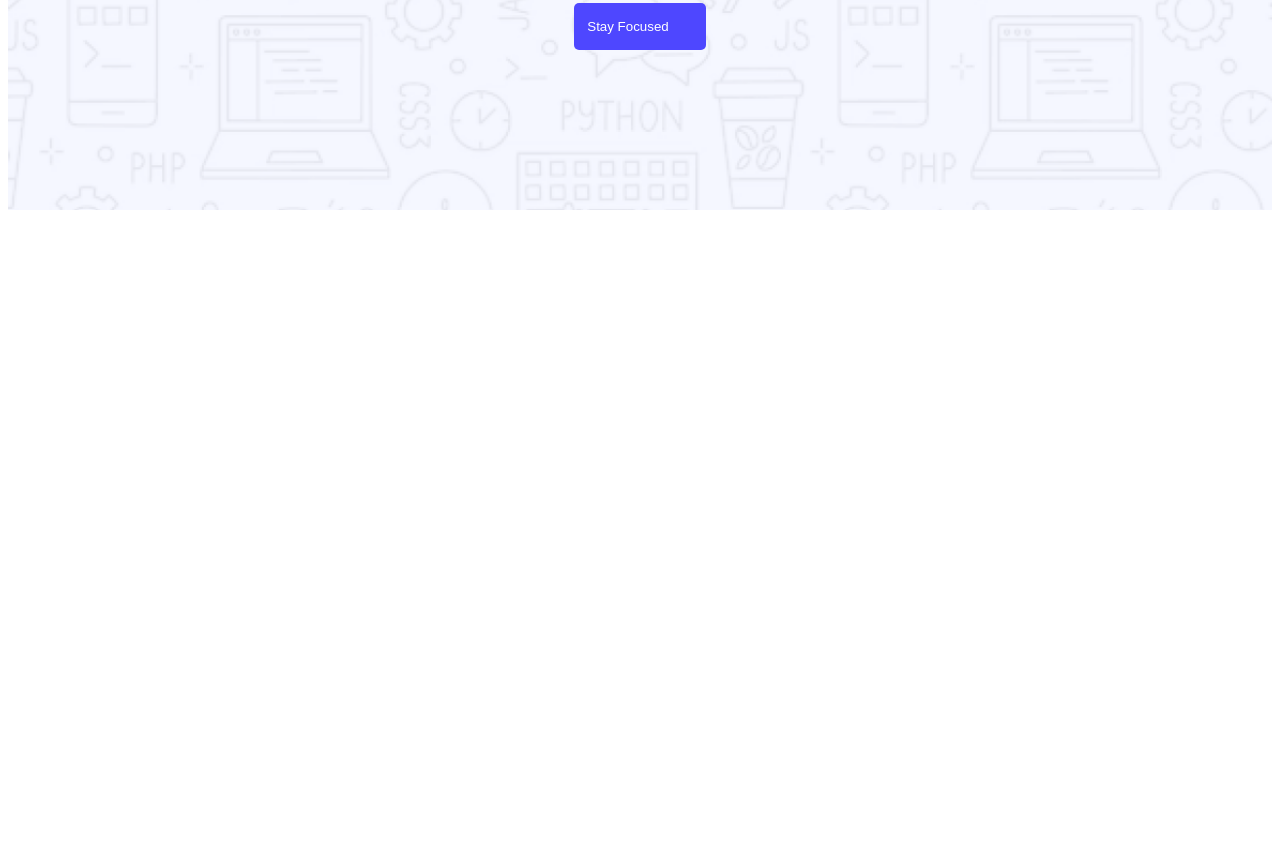
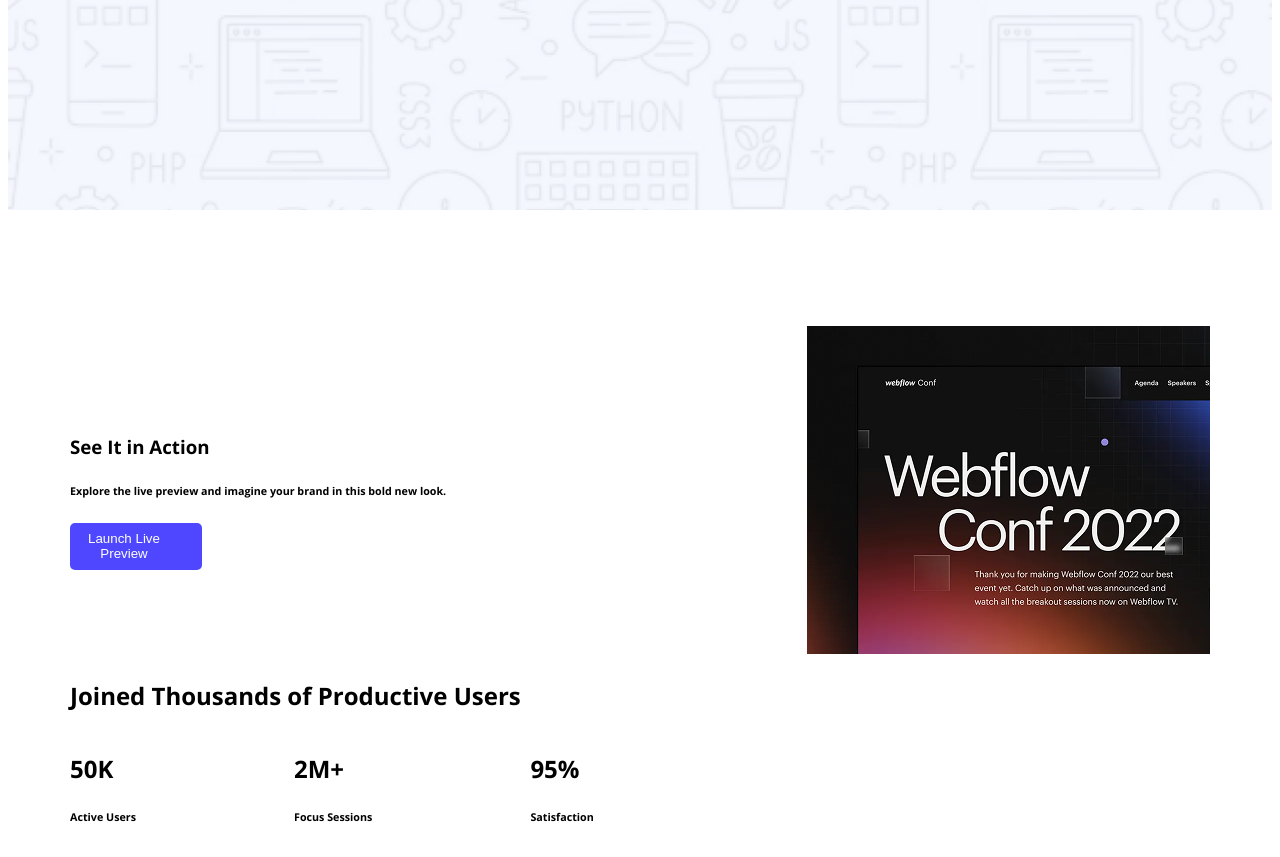
Before and after one commit to MdRifatulIslam1080/B12A01-landing-launchpad, a plain HTML site: page index.html in a window 1280 px wide. Shown: the part 496-1353 px from the top of the page. Before the commit the page ends 800 px from the top, so only its background shows below. Drawn offline with nearby package versions, Linux system fonts and the light colour scheme.

Commit message:
added header section

```diff
--- a/index.html
+++ b/index.html
@@ -13,20 +13,59 @@
     />
     <link rel="stylesheet" href="styles/landing.css" />
   </head>
+
   <body class="open-sans-normal">
-    <header>
+    <!-- Header Section  -->
+    <header class="nav-section">
       <nav class="custom-width">
+        <div class="nav-header">
           <h3 class="nav-title">LOGO</h3>
           <a href=""><button class="btn-primary">Sign Up</button></a>
-      </nav>
+        </div>
         <div class="banner-section">
           <h1 class="banner-title">
             Cool Dark UI Template for <br />Webflow Agencies!
           </h1>
           <button class="btn-primary">Stay Focused</button>
         </div>
+      </nav>
     </header>
-    <main></main>
+    <main>
+      <section>
+        <div class="action-section">
+          <div>
+            <div>
+              <h3 class="action-title">See It in Action</h3>
+            </div>
+            <div>
+              <h6 class="action-sub-title">
+                Explore the live preview and imagine your brand in this bold new
+                look.
+              </h6>
+            </div>
+            <div><button class="btn-primary">Launch Live Preview</button></div>
+          </div>
+          <div class="action-img"><img src="Assets/wc-mini.png" alt="" /></div>
+        </div>
+      </section>
+      <section class="pro-users-section">
+        <h1>Joined Thousands of Productive Users</h1>
+        <div class="skills-container">
+          <div class="skills">
+            <h1 class="users-number">50K</h1>
+            <h6 class="users-info">Active Users</h6>
+          </div>
+          <div class="skills">
+            <h1 class="users-number">2M+</h1>
+            <h6 class="users-info">Focus Sessions</h6>
+          </div>
+          <div class="skills">
+            <h1 class="users-number">95%</h1>
+            <h6 class="users-info">Satisfaction</h6>
+          </div>
+        </div>
+      </section>
+    </main>
     <footer></footer>
   </body>
 </html>
--- a/styles/landing.css
+++ b/styles/landing.css
@@ -5,12 +5,19 @@
   font-style: normal;
   font-variation-settings: "wdth" 100;
 }
-/* Nav styles */
-nav {
+
+/* nav {
   display: flex;
   align-items: center;
   justify-content: space-between;
-
+  margin: 0 auto;
+  height: 151px;
+} */
+.nav-header {
+  display: flex;
+  align-items: center;
+  justify-content: space-between;
+  margin: 0 auto;
   height: 151px;
 }
 .nav-title {
@@ -32,7 +39,7 @@
   width: 1140px;
   margin: 0 auto;
 }
-header {
+.nav-section {
   background-image: url("../Assets/Hero-bg.png");
   background-repeat: no-repeat;
   width: 100%;
@@ -41,8 +48,9 @@
 }
 .banner-section {
   width: 100%;
-  margin-top: 158px;
+  margin-top: 30px;
   align-items: center;
+  justify-content: center;
   display: flex;
   flex-direction: column;
 }
@@ -50,3 +58,28 @@
   text-align: center;
   font-size: 45px;
 }
+.action-section {
+  display: flex;
+  align-items: center;
+  justify-content: space-between;
+
+  width: 1140px;
+  margin-top: 116px;
+}
+
+/* main styles */
+main {
+  max-width: 1140px;
+  margin: 0 auto;
+}
+.action-image {
+  width: 100%;
+  padding: 0 35x 0 15px;
+  border-radius: 10px;
+}
+.pro-users-section {
+}
+.skills-container {
+  display: flex;
+  gap: 158px;
+}
```
Also changed, not shown: ui/action.png (deleted), ui/banner.png (deleted), ui/footer.png (deleted), ui/newsletter.png (deleted), ui/productive_user.png (deleted), ui/review.png (deleted). Lines whose indentation alone changed are shown as unchanged.
